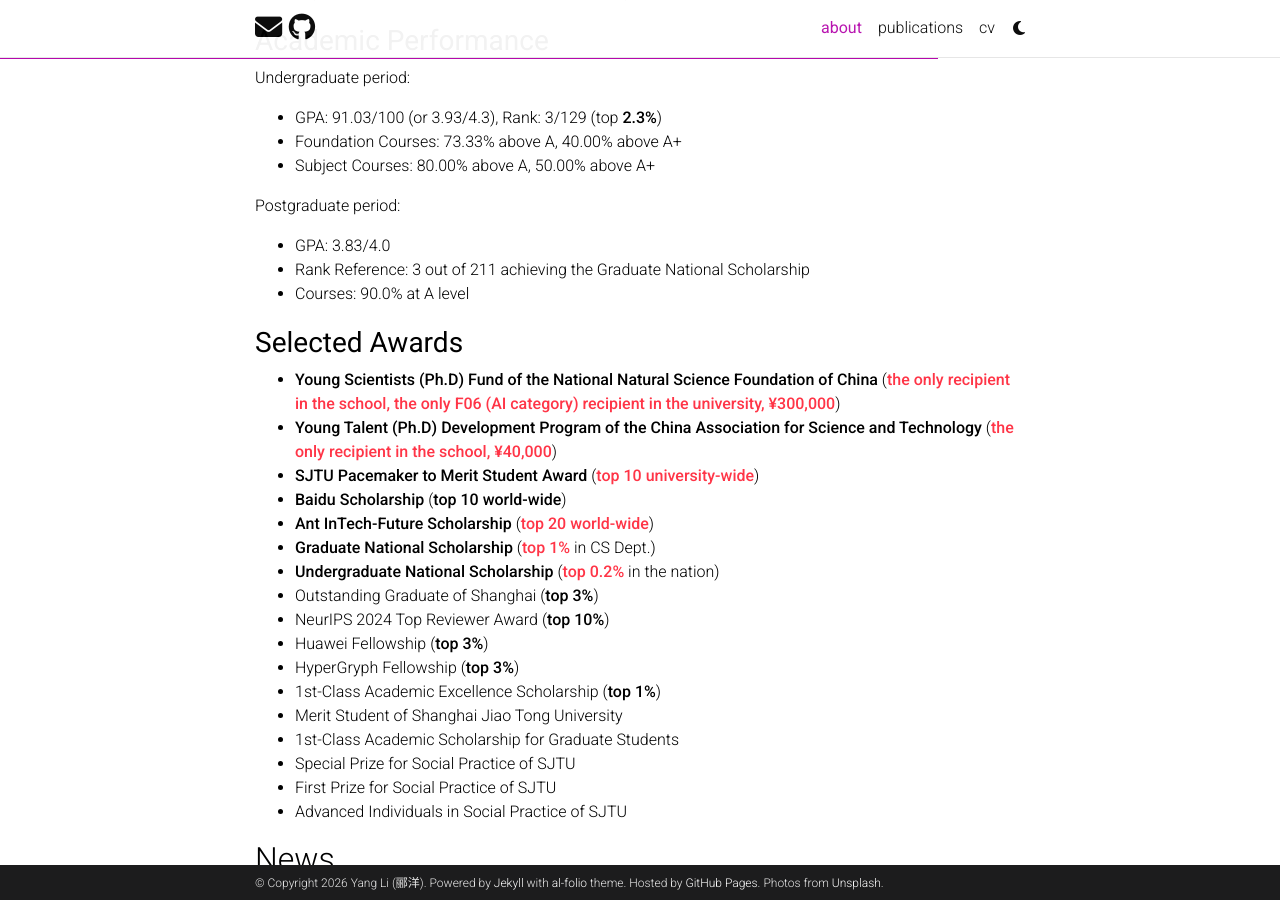
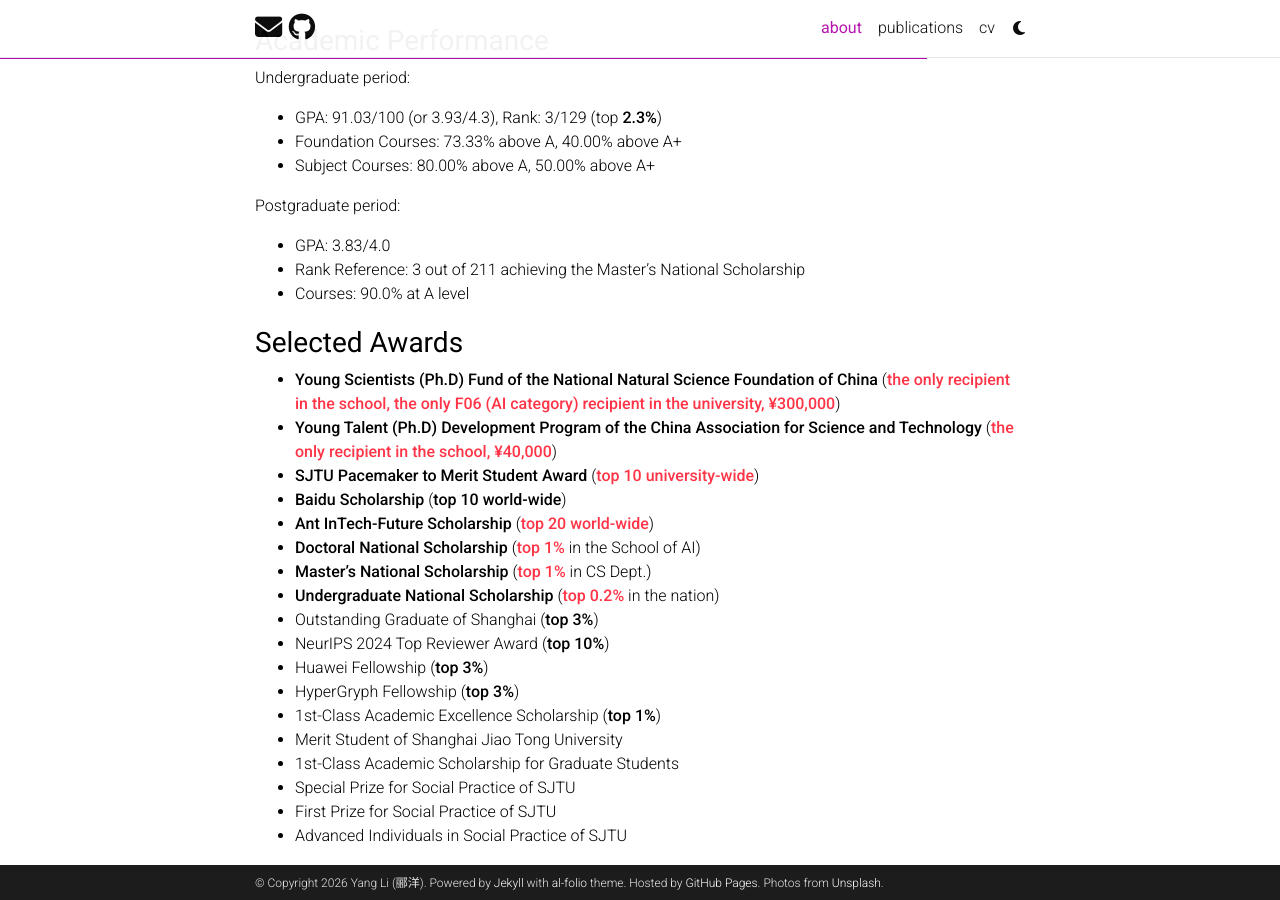
Before and after one commit to yangco-le/yangco-le.github.io, a Jekyll site: the page built from _pages/about.md, in a window 1280 px wide and 900 px high, scrolled down 1515 px. Built offline with Jekyll 4.4.1, drawn with Linux system fonts in a browser that asks for light colours; full-size pictures stand in for the smaller copies a plugin makes; comment, search, counter and statistics services are not loaded; a style sheet for code colours, icons or effects is not loaded.

Commit message:
Distinguish doctoral and master’s national scholarships

```diff
--- a/_pages/about.md
+++ b/_pages/about.md
@@ -53,7 +53,7 @@ Undergraduate period:
 
 Postgraduate period:
 - GPA: 3.83/4.0
-- Rank Reference: 3 out of 211 achieving the Graduate National Scholarship
+- Rank Reference: 3 out of 211 achieving the Master's National Scholarship
 - Courses: 90.0% at A level
 
 <small>Selected Awards</small>
@@ -64,7 +64,8 @@ Postgraduate period:
 - **SJTU Pacemaker to Merit Student Award** (<strong class="text-danger">top 10 university-wide</strong>)
 - **Baidu Scholarship** (**top 10 world-wide**)
 - **Ant InTech-Future Scholarship** (<strong class="text-danger">top 20 world-wide</strong>)
-- **Graduate National Scholarship** (<strong class="text-danger">top 1%</strong> in CS Dept.)
+- **Doctoral National Scholarship** (<strong class="text-danger">top 1%</strong> in the School of AI)
+- **Master's National Scholarship** (<strong class="text-danger">top 1%</strong> in CS Dept.)
 - **Undergraduate National Scholarship** (<strong class="text-danger">top 0.2%</strong> in the nation)
 - Outstanding Graduate of Shanghai (**top 3%**)
 - NeurIPS 2024 Top Reviewer Award (**top 10%**)
```
